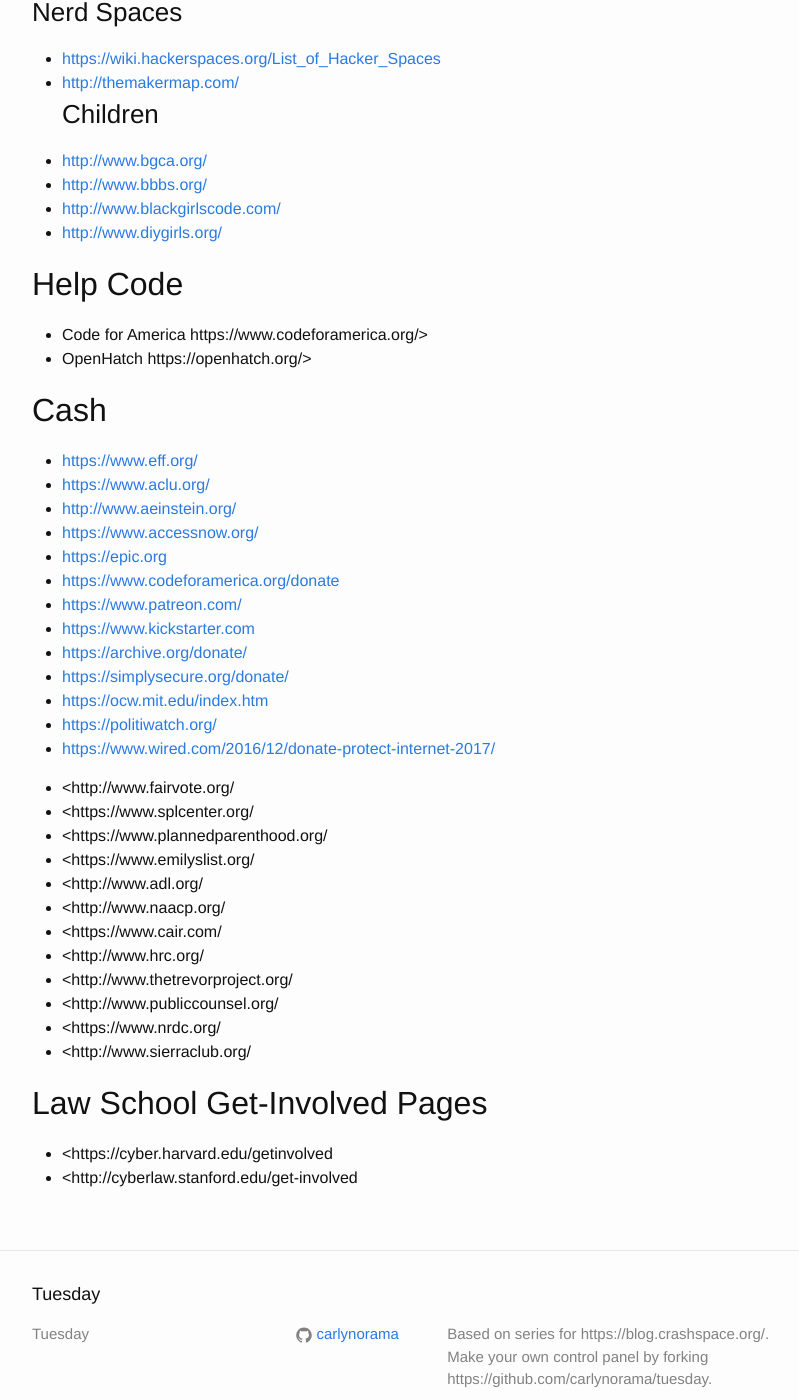
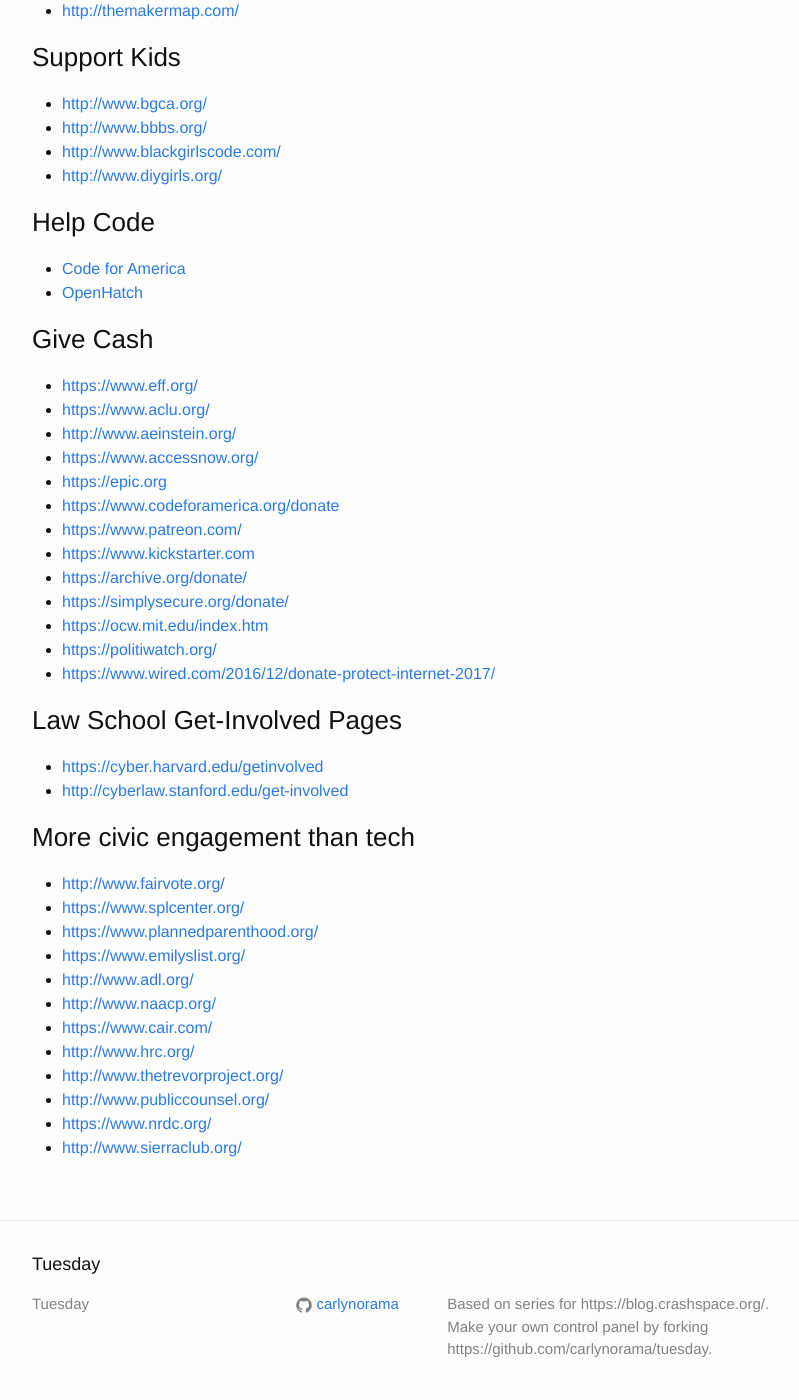
Before and after one commit to CRASHSpace/tuesday, a Jekyll site: the page built from _engage/03-places-to-give.md, in a window 1280 px wide and 1400 px high, scrolled down 408 px. Shown: the whole window, without its empty margins (238-1037 px from the left). Built offline with Jekyll 4.4.1, drawn with Linux system fonts in a browser that asks for light colours; some of the changed text lies outside the part shown.

Commit message:
clean up engage section

```diff
--- a/_engage/places_to_give.md
+++ b/_engage/03-places-to-give.md
@@ -1,31 +1,32 @@
 ---
 collection: reward
 layout: page
-name: places_to_give.md
+name: 03-places-to-give.md
+description: Places that could use time or money
 title: Places to Give
 ---
 
-## Forums
+### Forums
 * <https://forum.arduino.cc/>
 * <http://stackexchange.com/>
 * <https://forum.sparkfun.com/>
 * <https://forums.adafruit.com/>
 
-## In Local Community
-### Nerd Spaces
+### Find a Place
 * <https://wiki.hackerspaces.org/List_of_Hacker_Spaces>
 * <http://themakermap.com/>
-### Children
+
+### Support Kids
 * <http://www.bgca.org/>
 * <http://www.bbbs.org/>
 * <http://www.blackgirlscode.com/>
 * <http://www.diygirls.org/>
 
-## Help Code
-* Code for America https://www.codeforamerica.org/>
-* OpenHatch https://openhatch.org/>
+### Help Code
+* [Code for America](https://www.codeforamerica.org/)
+* [OpenHatch](https://openhatch.org/)
 
-## Cash
+### Give Cash
 * <https://www.eff.org/>
 * <https://www.aclu.org/>
 * <http://www.aeinstein.org/>
@@ -40,22 +41,20 @@
 * <https://politiwatch.org/>
 * <https://www.wired.com/2016/12/donate-protect-internet-2017/>
 
+### Law School Get-Involved Pages
+* <https://cyber.harvard.edu/getinvolved>
+* <http://cyberlaw.stanford.edu/get-involved>
 
-
-* <http://www.fairvote.org/
-* <https://www.splcenter.org/
-* <https://www.plannedparenthood.org/
-* <https://www.emilyslist.org/
-* <http://www.adl.org/
-* <http://www.naacp.org/
-* <https://www.cair.com/
-* <http://www.hrc.org/
-* <http://www.thetrevorproject.org/
-* <http://www.publiccounsel.org/
-* <https://www.nrdc.org/
-* <http://www.sierraclub.org/
-
-
-## Law School Get-Involved Pages
-* <https://cyber.harvard.edu/getinvolved
-* <http://cyberlaw.stanford.edu/get-involved
+### More civic engagement than tech
+* <http://www.fairvote.org/>
+* <https://www.splcenter.org/>
+* <https://www.plannedparenthood.org/>
+* <https://www.emilyslist.org/>
+* <http://www.adl.org/>
+* <http://www.naacp.org/>
+* <https://www.cair.com/>
+* <http://www.hrc.org/>
+* <http://www.thetrevorproject.org/>
+* <http://www.publiccounsel.org/>
+* <https://www.nrdc.org/>
+* <http://www.sierraclub.org/>
```
Also changed, not shown: _engage/01-make-a-call-list.md (added, +12 -0 lines), _engage/02-actions-to-take.md (renamed from _engage/actions_to_take.md, +17 -5 lines), _engage/index.md (+1 -2 lines), _engage/political-call-list.md (renamed from _engage/people_to_call_politicians.md, +4 -4 lines), _learn/01-news.md (renamed from _learn/news_sweep.md, +10 -6 lines).
